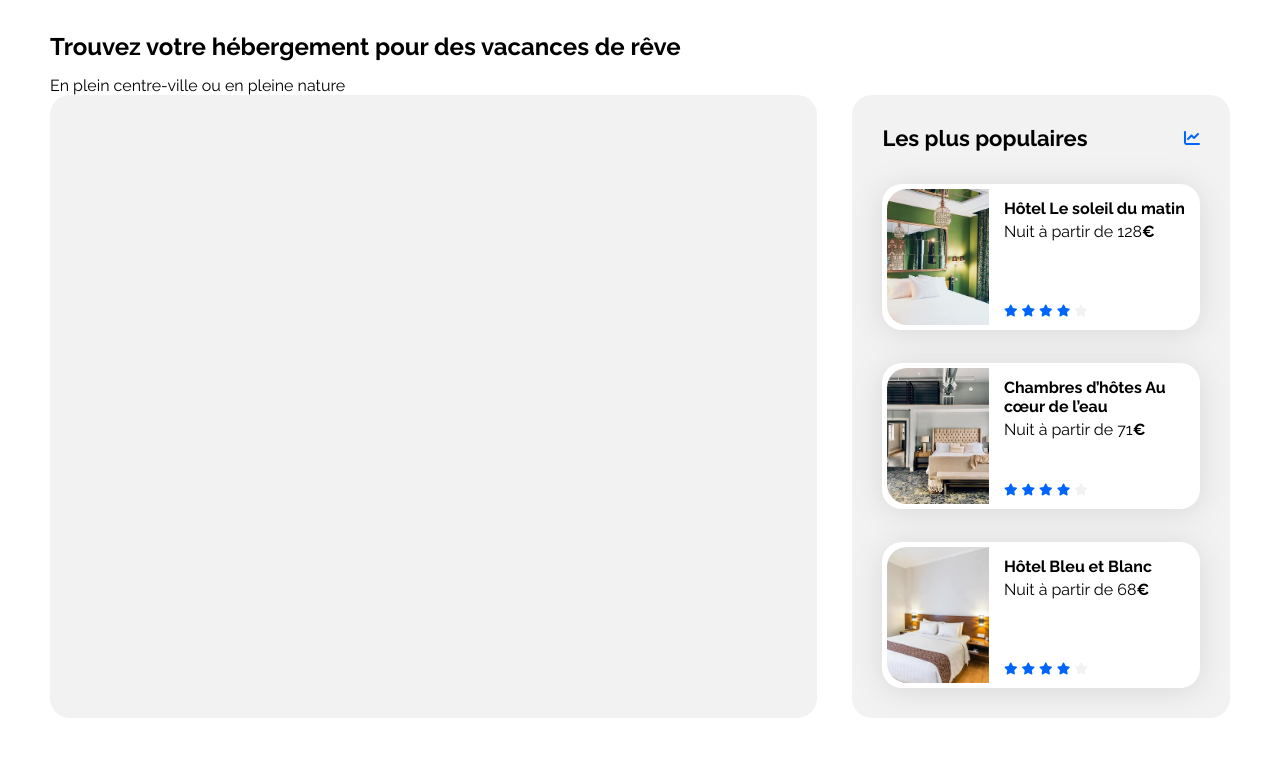
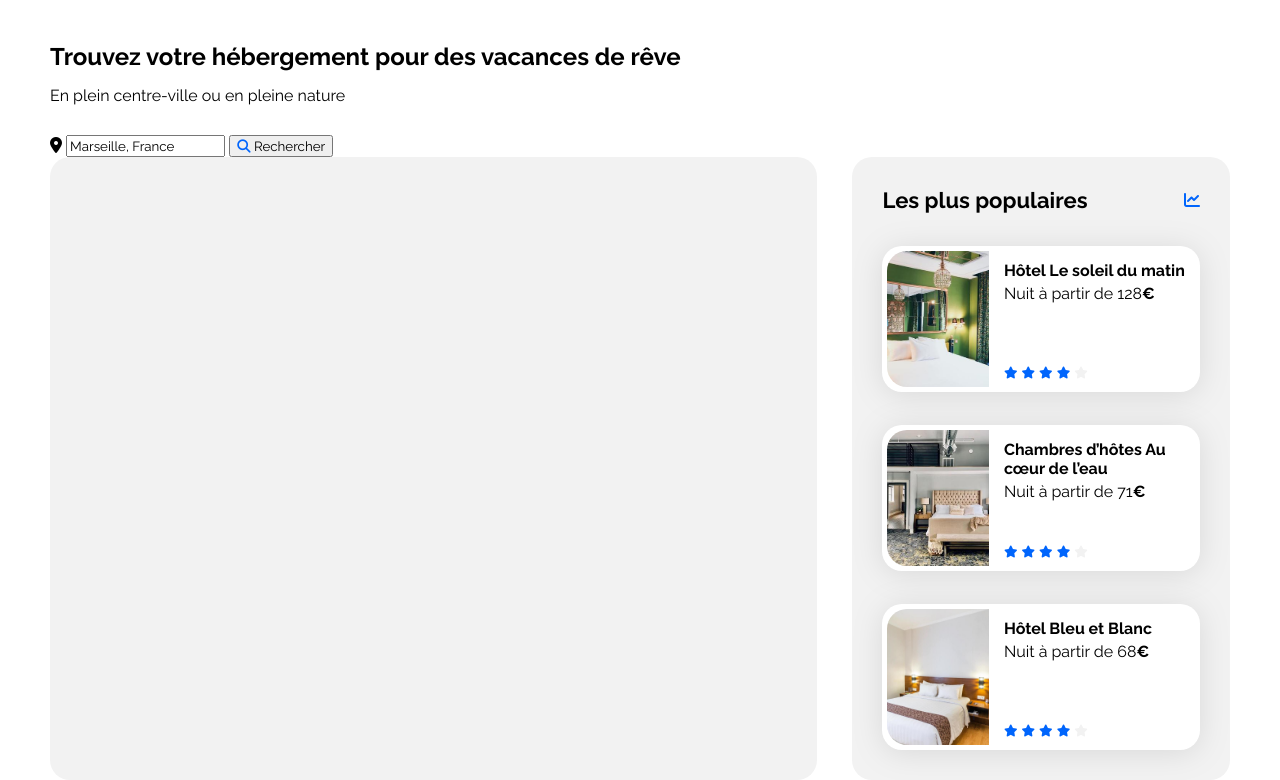
Before and after one commit to n-bon/oc-booki-03-2025, a plain HTML site: page index.html in a window 1280 px wide. Shown: the part 53-833 px from the top of the page. Before the commit the page ends 800 px from the top, so only its background shows below. Drawn offline with Linux system fonts and the light colour scheme.

Commit message:
Sourcing des icones, ajustement des espacements

```diff
--- a/css/style.css
+++ b/css/style.css
@@ -60,9 +60,13 @@ h1 {
     font-weight: 700;
 }
 
-/* ----      Remplace le bleu par défaut des icones par le gris pour les étoiles */
+/* ----      Remplacent les couleurs par défaut des icones */
 .neutral-star {
     color: var(--main-bg-color)
+}
+
+.black-icon {
+    color: black ;
 }
 
 /**************** Menu du header ****************/
@@ -114,6 +118,15 @@ h1 {
     color: var(--main-color);
 }
 
+/**************** Bannière ****************/
+
+.banniere {
+    margin-top: 30px ;
+}
+
+.formulaire-banniere {
+    margin-top: 30px;
+}
 
 /****************** Small devices (phones, less than 768px) *******************/
 @media (max-width: 767.98px) {
--- a/index.html
+++ b/index.html
@@ -38,6 +38,16 @@
             <section class="banniere">
                 <h1>Trouvez votre hébergement pour des vacances de rêve</h1>
                 <p>En plein centre-ville ou en pleine nature</p>
+                <form action="" method="get" class="formulaire-banniere">
+                    <label for="ville">
+                        <i class="fa-solid fa-location-dot black-icon"></i>
+                    </label>
+                    <input type="text" name="ville" id="ville" value="Marseille, France">
+                    <button type="submit">
+                        <i class="fa-solid fa-magnifying-glass"></i>
+                        <span>Rechercher</span>
+                    </button>
+                </form>
             </section>
             <div class="hebergements-and-populaires">
                 <!--Vérifier la direction du flex pour qu'elle corresponde à la maquette-->
```
